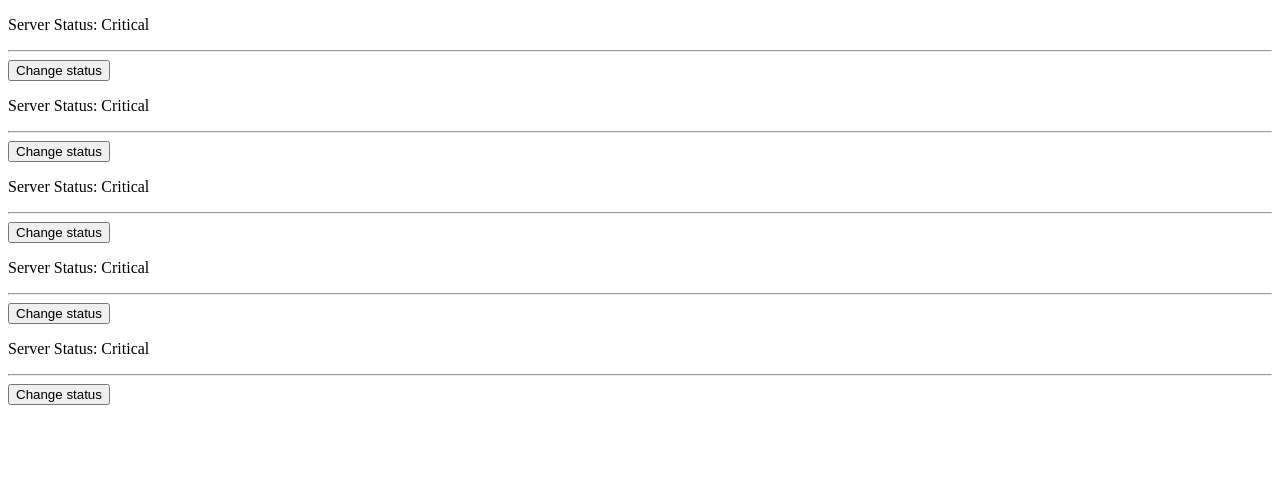
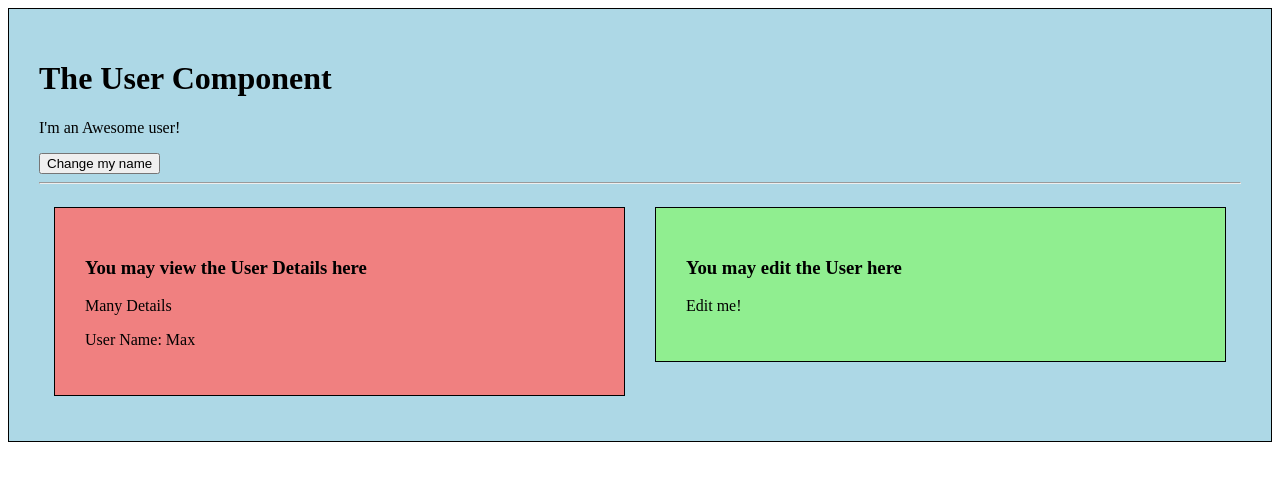
Before and after one commit to rskhan167/vue-cli-demo, a Vue app: page / in a window 1280 px wide. Shown: the top 480 px of the page. Built offline with nearby package versions, Linux system fonts and the light colour scheme.

Commit message:
components communication

```diff
--- a/src/App.vue
+++ b/src/App.vue
@@ -1,10 +1,26 @@
 <template>
-  <app-servers></app-servers>
+  <div class="container">
+    <div class="row">
+      <div class="col-xs-12">
+        <app-user></app-user>
+      </div>
+    </div>
+  </div>
 </template>
 
 <script>
+  import User from './components/User.vue';
+
+  export default {
+    components: {
+      appUser: User
+    }
+  }
 </script>
 
 <style>
-
+  div.component {
+    border: 1px solid black;
+    padding: 30px;
+  }
 </style>
--- a/src/components/ServerStatus.vue
+++ /dev/null
@@ -1,22 +0,0 @@
-<template>
-    <div>
-        <p>Server Status: {{ status }}</p>
-        <hr>
-        <button @click="changeStatus">Change status</button>
-    </div>
-</template>
-
-<script>
-    export default {
-        data: function(){
-            return {
-                status : 'Critical'
-            }
-        },
-        methods: {
-            changeStatus(){
-                this.status = 'Normal';
-            }
-        }
-    }
-</script>
--- /dev/null
+++ b/src/components/User.vue
@@ -0,0 +1,51 @@
+<template>
+    <div class="component">
+        <h1>The User Component</h1>
+        <p>I'm an Awesome user!</p>
+        <button @click="changeName">Change my name</button>
+        <hr>
+        <div class="row">
+            <div class="userDetail">
+                <app-user-detail :name="name"></app-user-detail>
+            </div>
+            <div class="userEdit">
+                <app-user-edit></app-user-edit>
+            </div>
+        </div>
+    </div>
+</template>
+
+<script>
+    import UserDetail from './UserDetail.vue';
+    import UserEdit from './UserEdit.vue';
+
+    export default {
+        data: function(){
+            return {
+                name: 'Max'
+            };
+        },
+        components: {
+            appUserDetail: UserDetail,
+            appUserEdit: UserEdit
+        },
+        methods: {
+            changeName(){
+                this.name = 'Anna';
+            }
+        }
+    }
+</script>
+
+<style scoped>
+    div {
+        background-color: lightblue;
+    }
+    .row {
+        display: grid;
+        grid-template-columns: 1fr 1fr;
+    }
+    .userDetail, .userEdit {
+        padding: 15px;
+    }
+</style>
--- /dev/null
+++ b/src/components/UserDetail.vue
@@ -0,0 +1,19 @@
+<template>
+    <div class="component">
+        <h3>You may view the User Details here</h3>
+        <p>Many Details</p>
+        <p>User Name: {{ name }}</p>
+    </div>
+</template>
+
+<script>
+    export default {
+        props: ['name']
+    }
+</script>
+
+<style scoped>
+    div.component {
+        background-color:lightcoral;
+    }
+</style>
--- /dev/null
+++ b/src/components/UserEdit.vue
@@ -0,0 +1,14 @@
+<template>
+    <div class="component">
+        <h3>You may edit the User here</h3>
+        <p>Edit me!</p>
+    </div>
+</template>
+
+<script></script>
+
+<style scoped>
+    div.component{
+        background-color:lightgreen;
+    }
+</style>
--- a/src/components/home.vue
+++ /dev/null
@@ -1,15 +0,0 @@
-<template>
-    <div>
-        <app-server-status v-for="server in 5"></app-server-status>
-    </div>
-</template>
-
-<script>
-    import ServerStatus from './ServerStatus.vue';
-
-    export default {
-        components: {
-            'app-server-status': ServerStatus
-        }
-    }
-</script>
--- a/src/main.js
+++ b/src/main.js
@@ -1,10 +1,7 @@
 import Vue from 'vue'
 import App from './App.vue'
-import home from './components/home.vue';
 
 Vue.config.productionTip = false
-
-Vue.component('app-servers', home);
 
 new Vue({
   //el: '#app',
```
